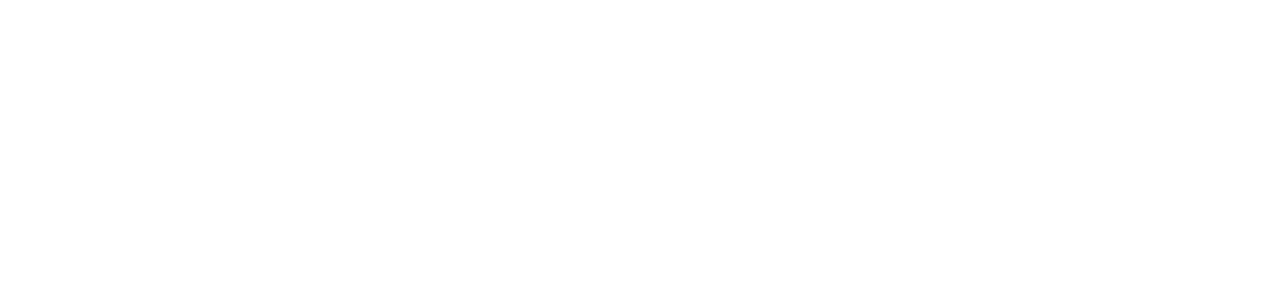
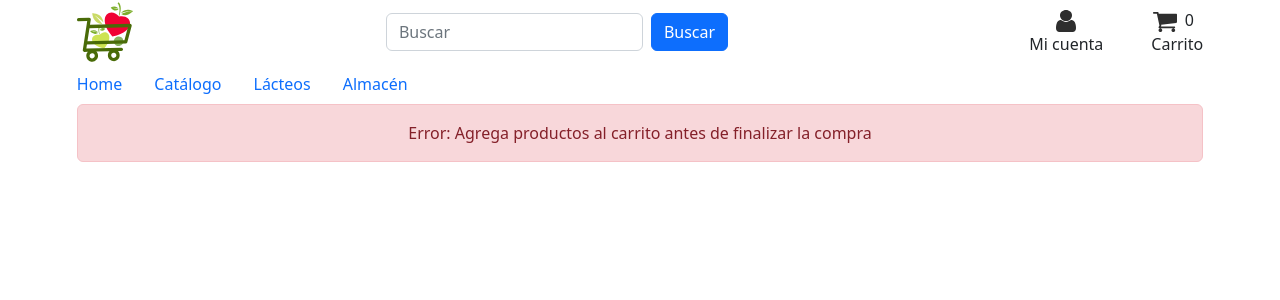
Before and after one commit to FacundoSosa/open-fresh, a React (Create React App) app: page /checkout in a window 1280 px wide. Before the commit this address had no page. Shown: the top 300 px of the page. Built offline with nearby package versions, Linux system fonts and the light colour scheme.

Commit message:
desafio firebase II

```diff
--- a/src/App.js
+++ b/src/App.js
@@ -6,6 +6,7 @@ import ItemListContainer from './componentes/Container/ItemListContainer/ItemLis
 import ItemDetailContainer from './componentes/Container/ItemDetailContainer/ItemDetailContainer';
 import CartView from './componentes/Cart/CartList/CartList';
 import CartProvider from './componentes/Context/CartContext/CartContext';
+import Checkout from './componentes/Checkout/Checkout';
 
 
 
@@ -19,6 +20,7 @@ function App() {
           <Route exact path='/catalogo/:productCat' element={<ItemListContainer />}/>
           <Route exact path='/producto/:productId' element={<ItemDetailContainer />}/>
           <Route exact path='/carrito' element={<CartView />}/>
+          <Route exact path='/checkout' element={<Checkout />}/>
         </Routes>
       </BrowserRouter>
     </CartProvider>
--- /dev/null
+++ b/src/componentes/Cart/CartItems/CartItems.css
@@ -0,0 +1,4 @@
+.img-cart {
+    width: 100px;
+    height: 100px;
+}
--- a/src/componentes/Cart/CartItems/CartItems.jsx
+++ b/src/componentes/Cart/CartItems/CartItems.jsx
@@ -1,19 +1,18 @@
 import React, { useContext } from 'react'
 import { CartContext } from '../../Context/CartContext/CartContext'
+import CartItemsCss from "../CartItems/CartItems.css"
 
-function CartItems({producto}) {
+function CartItems({producto, totalPrecio}) {
     const {removeItem} = useContext(CartContext)
 
     return (
       <div className='d-flex justify-content-end align-items-center'>
-          <div key={producto.id} className="d-flex align-items-start flex-column">
-              <h5>{producto.marca}</h5>
-              <p>{producto.nombre}</p>
-              <p>Cantidad: {producto.cantidad}</p>
-              <p>${producto.precio},00</p>
-              <button className='btn btn-primary' onClick={() => removeItem(producto.id)}>Eliminar</button>
-          </div>
-          <img src={"../../assets/" + producto.imagen} className="mw-25 mh-25 my-2 p-5" alt="item-img.jpg"/>
+        <button className='btn btn-primary mx-2' onClick={() => removeItem(producto.id)}>Eliminar</button>
+        <div>
+            <p>{producto.nombre} </p>
+            <p>{producto.cantidad} x ${producto.precio},00</p>
+        </div>
+        <img src={"../../assets/" + producto.imagen} className="my-2 img-cart" alt="item-img.jpg"/>
       </div>
     )
 }
--- a/src/componentes/Cart/CartList/CartList.jsx
+++ b/src/componentes/Cart/CartList/CartList.jsx
@@ -5,7 +5,7 @@ import CartItems from '../CartItems/CartItems';
 import { Link } from 'react-router-dom';
 
 const Carrito = () => {
-  const { cart, removeItem, clear, totalUnidades } = useContext(CartContext);
+  const { cart, removeItem, clear, totalUnidades, totalPrecio } = useContext(CartContext);
 
   return (
     <div>
@@ -16,8 +16,16 @@ const Carrito = () => {
           )
         })}
 
-        {(totalUnidades()) === 0 ? <Link to="/catalogo" className='btn btn-primary'>Ver Catalogo</Link> : <button className='btn btn-primary' onClick={clear}>Vaciar carrito</button>}
-
+        {(totalUnidades()) === 0
+        ? <Link to="/catalogo" className='btn btn-primary'>Ver Catalogo</Link>
+        : <div>
+            <span>Total a pagar: ${totalPrecio()}</span>
+            <div>
+              <button className='btn btn-primary' onClick={clear}>Vaciar carrito</button>
+              <Link to="/checkout" className='btn btn-primary mx-3'>Finalizar Compra</Link>
+            </div>
+          </div>
+         }
     </div>
   )
 }
--- /dev/null
+++ b/src/componentes/Checkout/Checkout.jsx
@@ -0,0 +1,64 @@
+import React, { useContext, useState } from 'react'
+import Header from '../Header/Header/Header'
+import { CartContext } from '../Context/CartContext/CartContext';
+import { getFirestore, collection, addDoc } from "firebase/firestore"
+import Success from '../Success/Success';
+
+function Checkout() {
+    const { cart, totalPrecio, totalUnidades, clear } = useContext(CartContext);
+    const [nombre, setNombre]  = useState("");
+    const [email, setEmail] = useState("");
+    const [telefono, setTelefono] = useState("");
+    const [purchaseId, setPurchaseId] = useState("");
+
+    const generarCompra = () => {
+        if ((nombre !== "") && (email !== "") && (telefono !== "")) {
+            const buyer = {nombre:nombre, email:email, telefono:telefono}
+            const items = [];
+            cart.forEach((item) => {
+                items.push({id:item.id, nombre:item.nombre, precio:item.precio})
+            })
+            const date = new Date();
+            const compra = {comprador:buyer, items:items, fecha:date, cantidad:totalUnidades(), total:totalPrecio()}
+            const db = getFirestore();
+            const purchaseCollection =  collection(db, "compras");
+            addDoc(purchaseCollection, compra).then(({id}) => {
+                setPurchaseId(id);
+                console.log(purchaseId);
+                clear();
+            })
+        }
+
+
+
+    }
+
+
+    return (
+        <div>
+            <Header />
+
+            {totalUnidades() > 0
+            ?   <div className='w-50'>
+                    <form action="" className='my-4'>
+                        <label className="form-label" id='nombre'>Nombre</label>
+                        <input type="name" className="form-control" onInput={(e) => setNombre(e.target.value)}/>
+                        <label className="form-label">Email</label>
+                        <input type="email" className="form-control" onInput={(e) => setEmail(e.target.value)}/>
+                        <label className="form-label">Teléfono</label>
+                        <input type="email" className="form-control" onInput={(e) => setTelefono(e.target.value)}/>
+                    </form>
+                    <div className='d-flex justify-content-between'>
+                        <button className='btn btn-primary' onClick={() => generarCompra()}>Generar Compra</button>
+                        <span>Total a pagar: ${totalPrecio()}</span>
+                    </div>
+                </div>
+            : purchaseId !== "" ? <Success id={purchaseId} /> : <div className="alert alert-danger text-center" role="alert">Error: Agrega productos al carrito antes de finalizar la compra</div>}
+
+
+
+        </div>
+    )
+}
+
+export default Checkout
--- /dev/null
+++ b/src/componentes/Success/Success.jsx
@@ -0,0 +1,14 @@
+import React from 'react'
+
+function Success({id}) {
+  return (
+    <div className="row">
+        <div className="col-md-12 text-center p-5">
+            <h1>¡Felicitaciones!</h1>
+            <p>La orden de compra se generó con el ID: <b>{id}</b></p>
+        </div>
+    </div>
+  )
+}
+
+export default Success;
```
